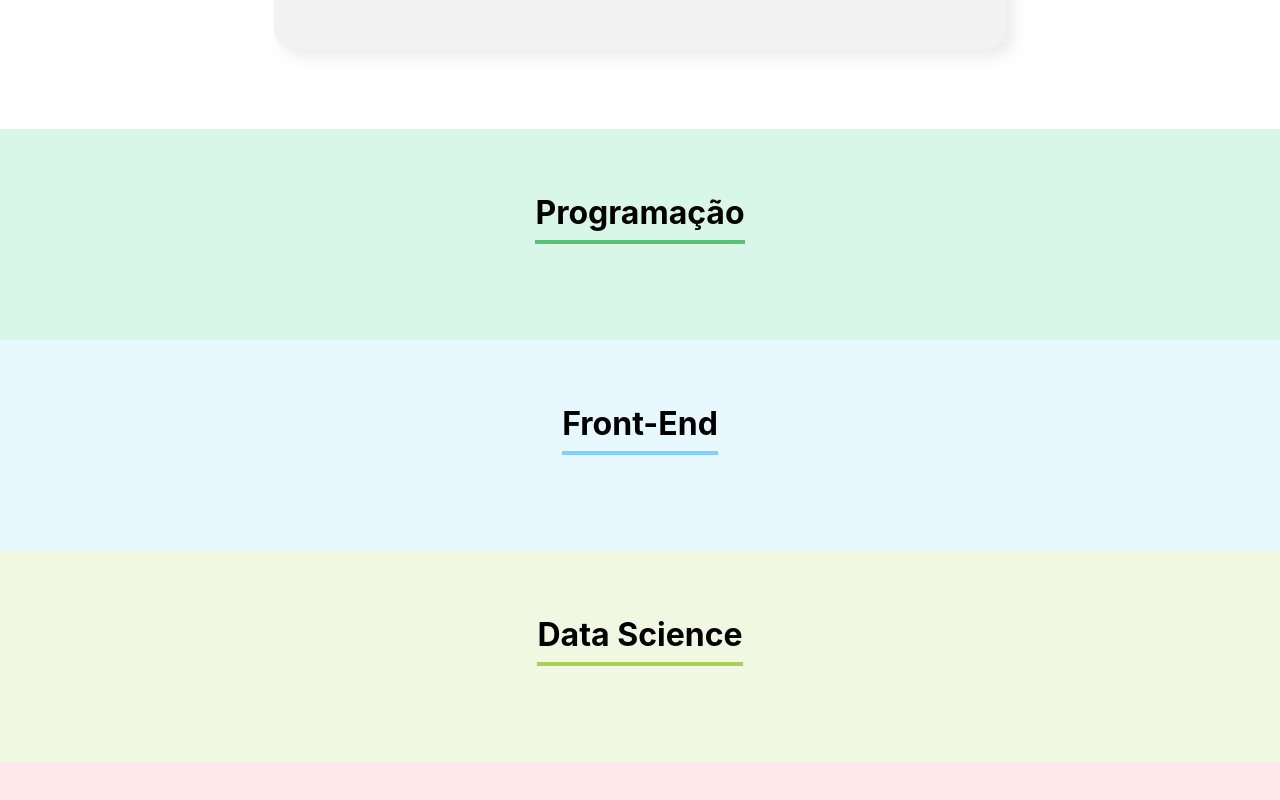
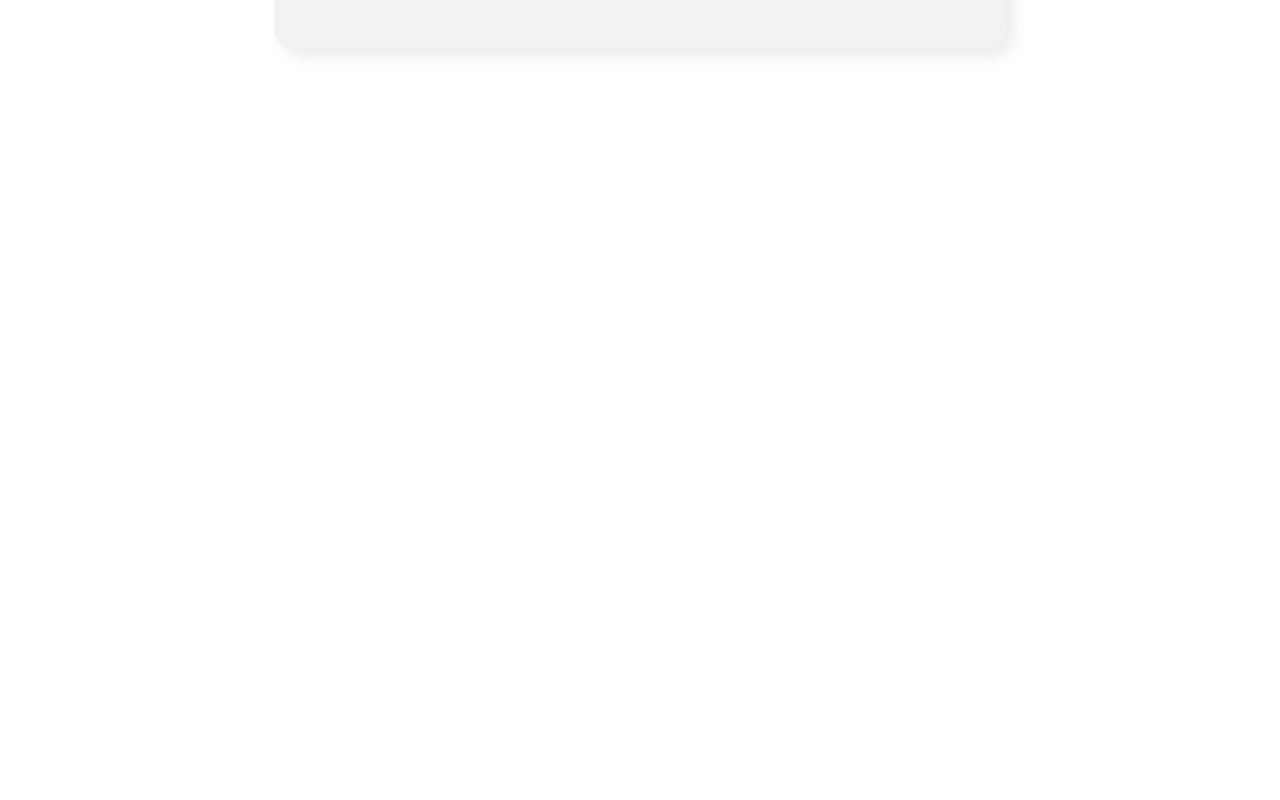
Before and after one commit to TiagoTegon/Alura-React-JavaScript, a React (Create React App) app: page / in a window 1280 px wide. Shown: the part 1340-2140 px from the top of the page. After the commit the page ends 1469 px from the top, so only its background shows below. Built offline with nearby package versions, Linux system fonts and the light colour scheme.

Commit message:
feat: hidden empty times

```diff
--- a/src/componentes/Formulario/index.js
+++ b/src/componentes/Formulario/index.js
@@ -19,6 +19,10 @@
       imagem,
       time
     })
+    setNome('')
+    setCargo('')
+    setImagem('')
+    setTime('')
   }
 
   return (
--- a/src/componentes/Time/index.js
+++ b/src/componentes/Time/index.js
@@ -6,12 +6,13 @@
   const css = { backgroundColor: props.corSecundaria }
 
   return (
-    <section className="time" style={css}>
+    (props.colaboradores.length > 0) ? <section className="time" style={css}>
       <h3 style={{ borderColor: props.corPrimaria }}>{props.nome}</h3>
       <div className='colaboradores'>
         {props.colaboradores.map(colaborador => <Colaborador nome={colaborador.nome} cargo={colaborador.cargo} imagem={colaborador.imagem} />)}
       </div>
     </section>
+    : ''
   )
 }
 
```
